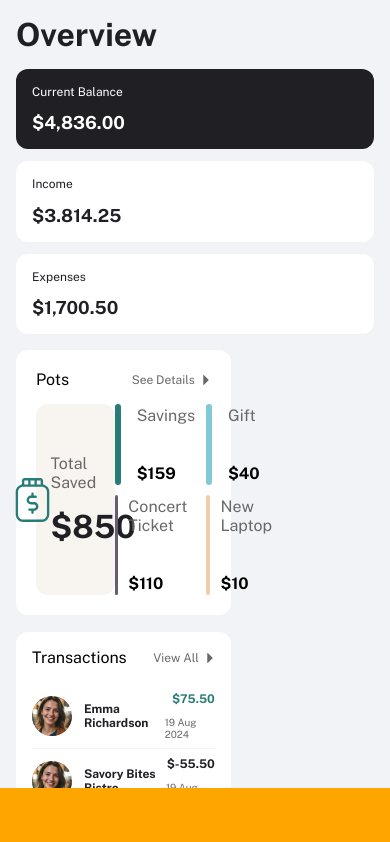
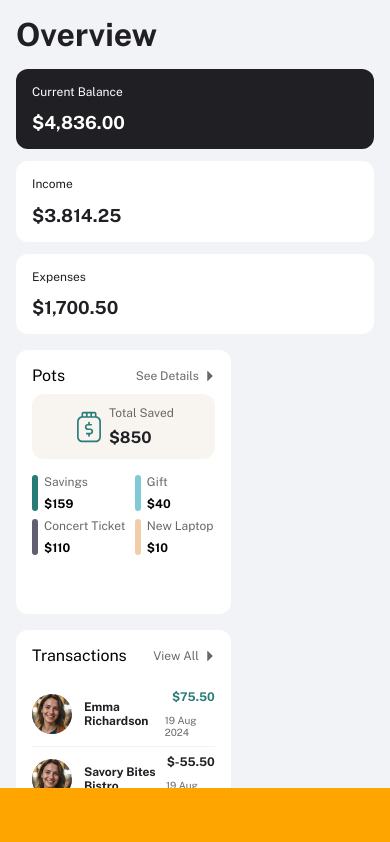
Before and after one commit to kwe92/personal-finance-app, a React (Create React App) app: page /home/Overview in a window 390 px wide. Shown: the top 842 px of the page. Built offline with nearby package versions, Linux system fonts and the light colour scheme.

Commit message:
refact: removed static gaps and ensured responsiveness

```diff
--- a/src/features/overview/components/css/overview_pots_section.css
+++ b/src/features/overview/components/css/overview_pots_section.css
@@ -4,14 +4,16 @@
     width: 100%;
     height: 40%;
     background-color: white;
-    padding: 1.25rem;
+    padding: 24px;
     border-radius: 12px;
+    gap: 16px;
 }
 
 .overview-pots-second-section{
     display: flex;
     width: 100%;
     height: 100%;
+    gap: 24px;
 }
 
 .overview-pots-total-saved{
@@ -22,6 +24,7 @@
     height: 100%;
     background-color: #F8F4F0;
     border-radius: 12px;
+    gap: 16px;
 }
 
 .overview-pots-section-grid-container {
@@ -29,26 +32,154 @@
     width: 55%;
     height: 100%;
     grid-template-columns: auto auto;
-    gap: 10px;
-    /* background-color: lightcoral; */
-  }
-  .overview-pots-section-grid-item {
-    display: flex;
-
+    gap: 8px;
+    overflow:scroll;
   }
 
-  .overview-pots-section-grid-item-content{
+.overview-pots-section-grid-item {
+    display: flex;
+    height: 100%;
+    gap: 8px;
+    text-overflow: ellipsis;
+  }
+
+.overview-pots-section-grid-item-content{
     display: flex;
     flex-direction: column;
     place-content: center;
     align-items: start;
     justify-content: space-between;
+    gap: 8px;
     padding: 2px 0 2px 0;
-
   }
 
-  .overview-pots-list-tile-vertical-line{
+.overview-pots-list-tile-vertical-line{
     width: 6px;
     height: 100%;
     border-radius: 12px;
   }
+
+#overview-pots-total-saved-title{
+    color: #696868
+  }
+
+#overview-pots-total-saved-content{
+    font-size: 32px;
+    font-weight: bold;
+    color: #201F24;
+  }
+
+.overview-pots-total-saved div{
+    display: flex;
+    flex-direction: column;
+    gap:16px;
+
+  }
+
+.overview-pots-total-saved img{
+    width: 46px;
+    height: 46px;
+  }
+
+
+@media (max-width: 1440px){
+    #overview-pots-total-saved-content{
+      font-size: 1.75rem;
+    }
+  }
+
+
+@media (max-width: 1200px){
+
+  .overview-pots-second-section{
+    gap: 16px;
+  }
+
+  .overview-pots-total-saved {
+    padding-top: 12px;
+    padding-bottom: 12px;
+
+  }
+
+  .overview-pots-section-main-container{
+    padding:16px;
+
+  }
+
+  .overview-pots-section-grid-item-content{
+    padding: 0px;
+    }
+
+  #overview-pots-total-saved-content{
+    font-size: 24px;
+  }
+
+  .overview-pots-section-grid-item-content p{
+    font-size: 14px;
+  }
+}
+
+@media (max-width: 800px){
+  #overview-pots-total-saved-content{
+    font-size: 16px;
+  }
+
+  #overview-pots-total-saved-title{
+    font-size: 12px;
+  }
+
+  .overview-pots-section-grid-item{
+    height: 36px;
+    gap:6px;
+  }
+
+  .overview-pots-section-grid-item-content p{
+    font-size: 12px;
+  }
+
+}
+
+@media (max-width: 600px){
+  .overview-pots-second-section{
+    flex-direction: column;
+  }
+  .overview-pots-total-saved{
+    width: auto;
+    height: auto;
+  }
+
+  .overview-pots-total-saved img{
+    width: 32px;
+    height: 32px;
+
+  }
+
+  .overview-pots-section-grid-container{
+    width: auto;
+    height: auto;
+  }
+
+  .overview-pots-section-grid-item p{
+      white-space: nowrap
+      }
+
+  .overview-pots-section-grid-item-content p{
+      font-size: 12px;
+    }
+  }
+
+@media (max-width: 450px){
+
+.overview-pots-total-saved{
+      gap: 4px;
+  }
+
+.overview-pots-section-main-container{
+    gap: 8px;
+  }
+
+.overview-pots-total-saved div{
+    gap: 8px;
+  }
+
+}
--- a/src/features/overview/components/overview_pots_section.tsx
+++ b/src/features/overview/components/overview_pots_section.tsx
@@ -3,7 +3,6 @@ import "./css/overview_view_shared_styles.css";
 
 import * as gaps from "../../../app/constants/reusable";
 import iconPots from "../../../assets/images/icon-pot.svg";
-import OverviewIconTextButton from "./overview_icon_text_button";
 import OverviewSectionHeader from "./overview_section_header";
 
 const OverviewPotsSection = (): JSX.Element => {
@@ -11,12 +10,8 @@ const OverviewPotsSection = (): JSX.Element => {
     <div className="overview-pots-section-main-container">
       <OverviewSectionHeader title="Pots" buttonLabel="See Details" />
 
-      <gaps.GapH16 />
-
       <div className="overview-pots-second-section">
         <OverviewPotsTotalSaved />
-
-        <gaps.GapW24 />
 
         <div className="overview-pots-section-grid-container">
           <PotsSectionListTile
@@ -56,8 +51,6 @@ const PotsSectionListTile = (props: {
         style={{ backgroundColor: props.lineColor }}
       />
 
-      <gaps.GapW16 />
-
       <div className="overview-pots-section-grid-item-content">
         <p style={{ color: "#696868" }}>{props.title}</p>
         <p style={{ fontWeight: "bold" }}>{props.content}</p>
@@ -69,20 +62,12 @@ const PotsSectionListTile = (props: {
 const OverviewPotsTotalSaved = (): JSX.Element => {
   return (
     <div className="overview-pots-total-saved">
-      <img
-        src={iconPots}
-        alt="pots"
-        style={{ width: "46px", height: "46px" }}
-      />
+      <img src={iconPots} alt="pots" />
 
-      <gaps.GapW16 />
+      <div>
+        <p id="overview-pots-total-saved-title">Total Saved</p>
 
-      <div style={{ display: "flex", flexDirection: "column" }}>
-        <p style={{ color: "#696868" }}>Total Saved</p>
-
-        <gaps.GapH16 />
-
-        <h1 style={{ color: "#201F24" }}>$850</h1>
+        <p id="overview-pots-total-saved-content">$850</p>
       </div>
     </div>
   );
```
